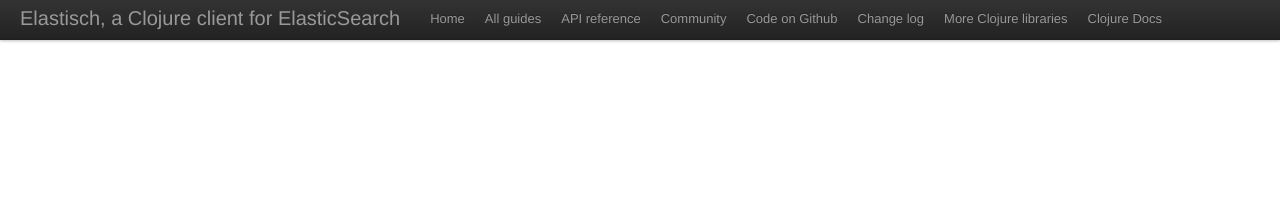
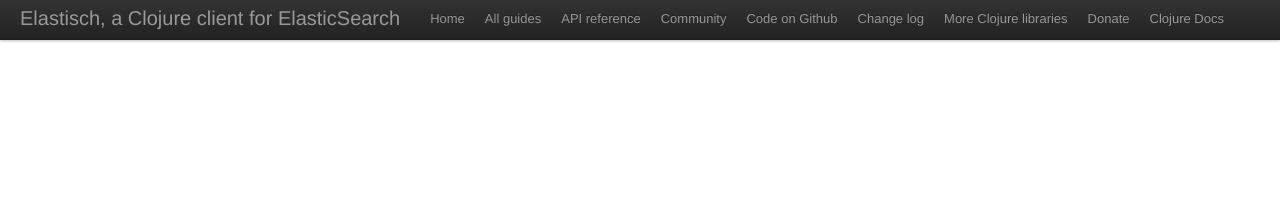
Before and after one commit to clojurewerkz/elastisch.docs, a Jekyll site: the page built from index.html, in a window 1280 px wide. Shown: the top 203 px of the page. Built offline with Jekyll 4.4.1, drawn with Linux system fonts in a browser that asks for light colours; some web fonts are replaced; Markdown is read by kramdown in place of the engine named in the settings.

Commit message:
Donate link

```diff
--- a/_layouts/article.html
+++ b/_layouts/article.html
@@ -60,6 +60,9 @@
                 <a href='http://clojurewerkz.org'>More Clojure libraries</a>
               </li>
               <li>
+                <a href="http://clojurewerkz.org/articles/donate.html">Donate</a>
+              </li>
+              <li>
                 <a href='http://clojure-doc.org'>Clojure Docs</a>
               </li>
             </ul>
--- a/_layouts/default.html
+++ b/_layouts/default.html
@@ -61,6 +61,9 @@
                 <a href='http://clojurewerkz.org'>More Clojure libraries</a>
               </li>
               <li>
+                <a href="http://clojurewerkz.org/articles/donate.html">Donate</a>
+              </li>
+              <li>
                 <a href='http://clojure-doc.org'>Clojure Docs</a>
               </li>
             </ul>
```
